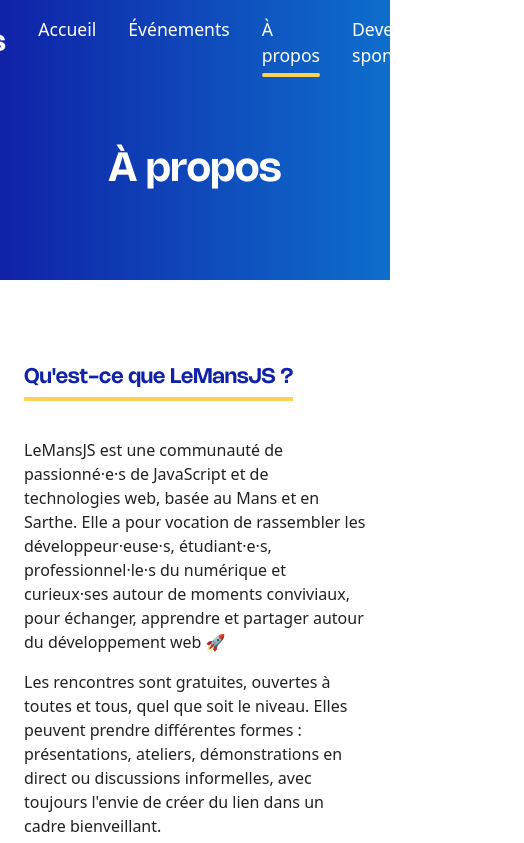
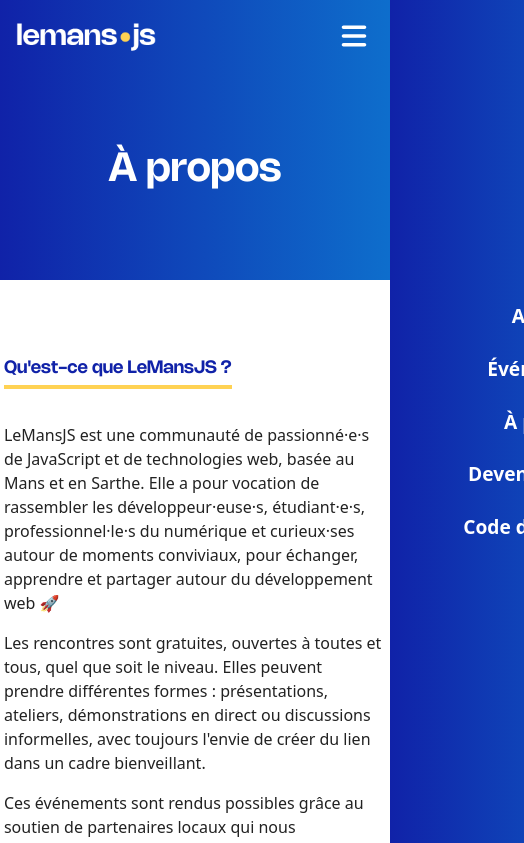
Before and after one commit to LeMansJS/lemansjs.org, a Vue app: page /a-propos in a window 390 px wide. Shown: the top 843 px of the page, 524 px wide, since content can reach past the window. Built offline with nearby package versions, Linux system fonts and the light colour scheme.

Commit message:
📱 Make responsive design

```diff
--- a/package.json
+++ b/package.json
@@ -11,6 +11,7 @@
   "dependencies": {
     "@fortawesome/fontawesome-svg-core": "^6.7.2",
     "@fortawesome/free-brands-svg-icons": "^6.7.2",
+    "@fortawesome/free-solid-svg-icons": "^6.7.2",
     "@fortawesome/vue-fontawesome": "^3.0.8",
     "gray-matter": "^4.0.3",
     "lil-gui": "^0.20.0",
--- a/src/App.vue
+++ b/src/App.vue
@@ -1,12 +1,44 @@
 <script setup lang="ts">
+import { ref, onMounted, onUnmounted, nextTick } from 'vue'
 import FooterBar from './components/FooterBar.vue'
+import { FontAwesomeIcon } from '@fortawesome/vue-fontawesome'
+import { faBars } from '@fortawesome/free-solid-svg-icons'
+const menuOpen = ref(false)
+const isMobile = ref(false)
+function checkMobile() {
+  isMobile.value = window.innerWidth < 900
+  if (!isMobile.value) menuOpen.value = false
+}
+function openMenu() {
+  menuOpen.value = true
+  nextTick(() => {
+    const drawer = document.querySelector('.drawer') as HTMLElement | null
+    if (drawer) drawer.focus()
+  })
+}
+function closeMenu() {
+  menuOpen.value = false
+}
+onMounted(() => {
+  checkMobile()
+  window.addEventListener('resize', checkMobile)
+  window.addEventListener('keydown', (e) => {
+    if (menuOpen.value && e.key === 'Escape') closeMenu()
+  })
+})
+onUnmounted(() => {
+  window.removeEventListener('resize', checkMobile)
+})
 </script>
 
 <template>
   <div>
     <nav class="navbar">
       <img src="/logo.png" alt="LeMansJS logo" class="logo" />
-      <ul class="nav-links">
+      <button class="burger" @click="openMenu" :aria-expanded="menuOpen" aria-label="Ouvrir le menu" v-if="isMobile">
+        <font-awesome-icon :icon="faBars" class="burger-icon" />
+      </button>
+      <ul class="nav-links" v-if="!isMobile">
         <li><router-link to="/">Accueil</router-link></li>
         <li><router-link to="/evenements">Événements</router-link></li>
         <li><router-link to="/a-propos">À propos</router-link></li>
@@ -14,6 +46,19 @@
         <li><router-link to="/code-de-conduite">Code de conduite</router-link></li>
       </ul>
     </nav>
+    <div v-if="isMobile && menuOpen" class="drawer-overlay" @click="closeMenu" tabindex="-1"></div>
+    <aside v-if="isMobile" class="drawer" :class="{ open: menuOpen }" tabindex="-1" aria-modal="true" role="dialog">
+      <nav class="drawer-menu">
+        <button class="drawer-close" @click="closeMenu" aria-label="Fermer le menu">&times;</button>
+        <ul>
+          <li><router-link to="/" @click.native="closeMenu">Accueil</router-link></li>
+          <li><router-link to="/evenements" @click.native="closeMenu">Événements</router-link></li>
+          <li><router-link to="/a-propos" @click.native="closeMenu">À propos</router-link></li>
+          <li><router-link to="/devenir-sponsor" @click.native="closeMenu">Devenir sponsor</router-link></li>
+          <li><router-link to="/code-de-conduite" @click.native="closeMenu">Code de conduite</router-link></li>
+        </ul>
+      </nav>
+    </aside>
     <main>
       <router-view />
     </main>
@@ -75,10 +120,129 @@
 .nav-links a.router-link-exact-active::after {
   width: 100%;
 }
+.burger {
+  display: none;
+  flex-direction: column;
+  justify-content: center;
+  align-items: center;
+  width: 40px;
+  height: 40px;
+  background: none;
+  border: none;
+  cursor: pointer;
+  margin-left: auto;
+  margin-right: 1em;
+  z-index: 20;
+}
+.burger-icon {
+  font-size: 2em;
+  color: #fff;
+  width: 28px;
+  height: 28px;
+  display: block;
+}
 @media (max-width: 900px) {
-  .navbar { width: 100vw; padding: 1em 0 0.5em 0; }
+  .navbar {
+    width: 100vw;
+    padding: 1em 0 0.5em 0;
+    flex-wrap: wrap;
+    justify-content: space-between;
+    align-items: center;
+  }
+  .logo {
+    height: 32px;
+    margin-right: 0;
+    margin-left: 1em;
+  }
+  .burger {
+    display: flex;
+    z-index: 100;
+    margin-left: 0;
+    margin-right: 1em;
+  }
+  .nav-links {
+    display: none !important;
+  }
+}
+@media (min-width: 900px) {
+  .burger {
+    display: none !important;
+  }
+  .nav-links {
+    display: flex !important;
+  }
+  .burger-icon {
+    color: #fff;
+  }
 }
 @media (max-width: 700px) {
   .logo { height: 32px; }
 }
+.drawer-overlay {
+  position: fixed;
+  top: 0; left: 0; right: 0; bottom: 0;
+  background: rgba(20,30,60,0.45);
+  z-index: 30;
+}
+.drawer {
+  position: fixed;
+  top: 0; right: 0;
+  width: 80vw;
+  max-width: 320px;
+  height: 100vh;
+  background: var(--gradient-blue);
+  color: #fff;
+  z-index: 40;
+  transform: translateX(100%);
+  transition: transform 0.3s cubic-bezier(.4,0,.2,1);
+  outline: none;
+  display: flex;
+  flex-direction: column;
+  justify-content: center;
+  align-items: center;
+}
+.drawer.open {
+  transform: translateX(0);
+}
+.drawer-menu {
+  width: 100%;
+  display: flex;
+  flex-direction: column;
+  align-items: center;
+}
+.drawer-menu ul {
+  list-style: none;
+  padding: 0;
+  margin: 0;
+  width: 100%;
+}
+.drawer-menu li {
+  margin: 1.5em 0;
+  text-align: center;
+}
+.drawer-menu a {
+  color: #fff;
+  font-size: 1.2em;
+  font-weight: 600;
+  text-decoration: none;
+  transition: color 0.2s;
+}
+.drawer-menu a:hover {
+  color: #FFD253;
+}
+.drawer-close {
+  position: absolute;
+  top: 1em;
+  right: 1em;
+  background: none;
+  border: none;
+  color: #fff;
+  font-size: 2em;
+  cursor: pointer;
+  z-index: 50;
+}
+.burger:focus {
+  outline: 2px solid #FFD253;
+  outline-offset: 2px;
+}
 </style>
--- a/src/components/AboutPage.vue
+++ b/src/components/AboutPage.vue
@@ -149,4 +149,15 @@
   margin-bottom: 0.5em;
   font-size: 1.05em;
 }
+@media (max-width: 900px) {
+  .about-page { max-width: 98vw; padding: 0 0.5em; }
+  .orga-gallery { gap: 1.5em; }
+}
+@media (max-width: 700px) {
+  .about-page { padding: 0 0.2em; }
+  .orga-profile { width: 100%; max-width: 220px; }
+  .orga-avatar { width: 80px; height: 80px; }
+  .orga-title, .about-page h2 { font-size: 1.1em; }
+  .orga-gallery { flex-direction: column; gap: 1em; }
+}
 </style>
--- a/src/components/FooterBar.vue
+++ b/src/components/FooterBar.vue
@@ -27,6 +27,9 @@
 .footer-content {
   max-width: 700px;
   margin: 0 auto;
+  display: flex;
+  flex-direction: column;
+  align-items: center;
 }
 .footer-logo {
   height: 40px;
@@ -34,13 +37,17 @@
 }
 .footer-links {
   margin: 1em 0;
+  display: flex;
+  gap: 1.2em;
+  flex-wrap: wrap;
+  justify-content: center;
 }
 .footer-links a {
   color: #fff;
-  margin: 0 0.7em;
   text-decoration: underline;
   transition: color 0.2s;
   font-weight: 500;
+  font-size: 1.1em;
 }
 .footer-links a:hover {
   color: #fff;
@@ -48,9 +55,23 @@
 .footer-copy {
   font-size: 0.95em;
   color: #ffe066;
+  margin-top: 1em;
 }
 .footer-copy a {
   color: #ffe066;
   text-decoration: underline;
 }
+@media (max-width: 700px) {
+  .footer-logo {
+    height: 28px;
+  }
+  .footer-links {
+    flex-direction: column;
+    gap: 0.5em;
+    font-size: 1em;
+  }
+  .footer-copy {
+    font-size: 0.9em;
+  }
+}
 </style>
--- a/src/components/HomePage.vue
+++ b/src/components/HomePage.vue
@@ -171,11 +171,18 @@
 }
 @media (max-width: 900px) {
   .hero-content-flex { flex-direction: column; align-items: center; gap: 1em; }
-  .hero-content { max-width: 95vw; }
+  .hero-content { max-width: 95vw; margin: 2em auto; }
+  .sponsor-grid { gap: 1em; }
 }
 @media (max-width: 700px) {
   .logo { height: 32px; }
   .hero-content h2 { font-size: 1.2em; }
+  .hero-content { margin: 1.5em auto; padding: 0 0.5em; }
+  .section-title { font-size: 1.3em; }
+  .replay-grid { flex-direction: column; gap: 1em; }
+  .sponsor-section, .events-section, .replay-section { padding: 1.5em 0 1em 0; }
+  .sponsor-logo { height: 38px; max-width: 100px; }
+  .sponsor-grid { grid-template-columns: 1fr; gap: 0.7em; }
 }
 .events-section {
   background: #fff;
--- a/src/components/ReplayCard.vue
+++ b/src/components/ReplayCard.vue
@@ -33,6 +33,7 @@
   display: flex;
   flex-direction: column;
   align-items: stretch;
+  margin: 0 auto;
 }
 .replay-thumb {
   width: 100%;
@@ -43,4 +44,17 @@
   padding: 1.2em;
   text-align: left;
 }
+@media (max-width: 700px) {
+  .replay-card {
+    width: 95vw;
+    min-width: 0;
+    max-width: 360px;
+  }
+  .replay-thumb {
+    height: 140px;
+  }
+  .replay-info {
+    padding: 1em;
+  }
+}
 </style>
--- a/src/main.ts
+++ b/src/main.ts
@@ -4,9 +4,10 @@
 import router from './router'
 import { library } from '@fortawesome/fontawesome-svg-core'
 import { faInstagram, faLinkedin } from '@fortawesome/free-brands-svg-icons'
+import { faBars } from '@fortawesome/free-solid-svg-icons'
 import { FontAwesomeIcon } from '@fortawesome/vue-fontawesome'
 
-library.add(faInstagram, faLinkedin)
+library.add(faInstagram, faLinkedin, faBars)
 
 const app = createApp(App)
 app.component('font-awesome-icon', FontAwesomeIcon)
```
Also changed, not shown: 1 other file (tests, documents, lock files or other folders).
